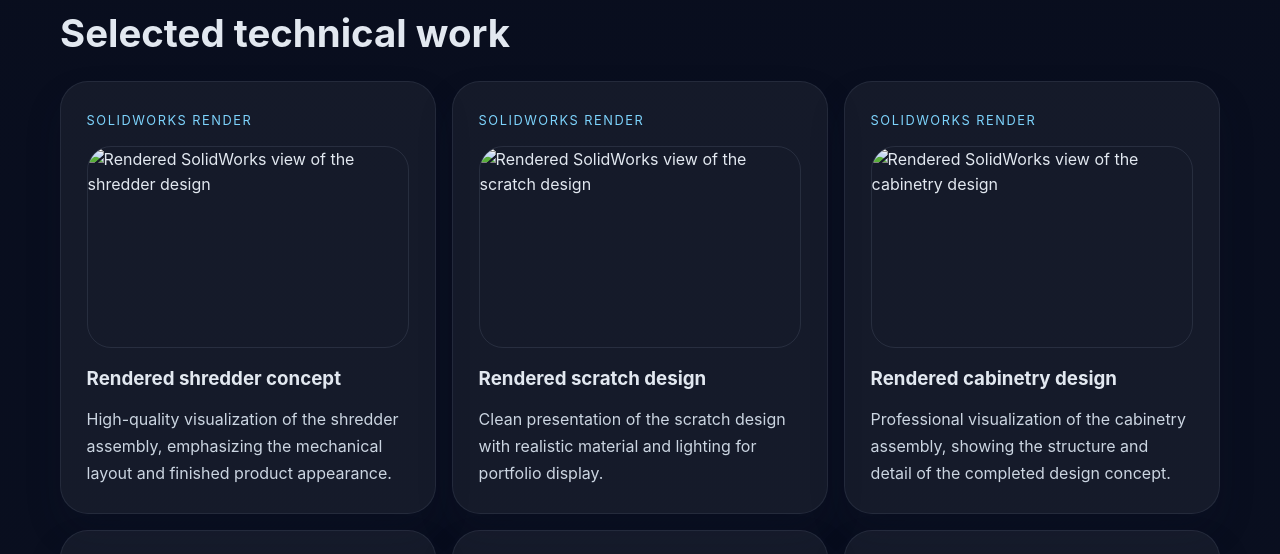
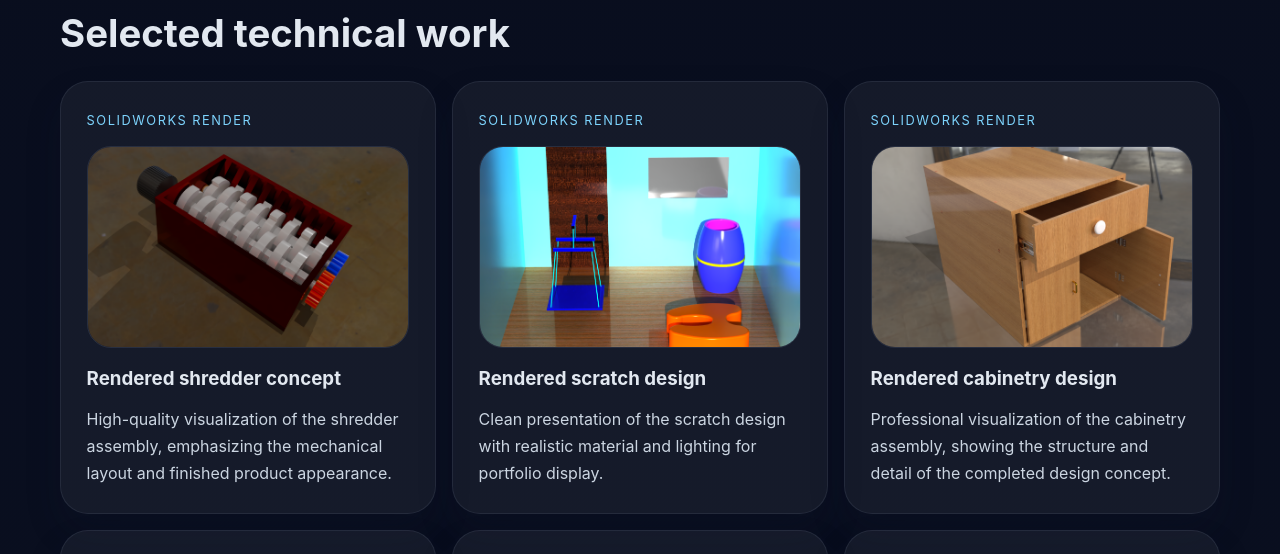
Before and after one commit to clinthoo/new-html, a plain HTML site: page porfolio/index.html in a window 1280 px wide. Shown: the part 1853-2407 px from the top of the page. Drawn offline with Linux system fonts and the light colour scheme.

Commit message:
Update portfolio images

```diff
--- a/porfolio/index.html
+++ b/porfolio/index.html
@@ -90,7 +90,7 @@
                     <a href="#contact" class="card card-link">
                         <span class="card-label">SolidWorks Render</span>
                         <div class="card-image-wrap">
-                            <img src="assets/rendered%20shredder%20solidworks.png" alt="Rendered SolidWorks view of the shredder design" class="card-image">
+                            <img src="assets/rendered-shredder-solidworks.png" alt="Rendered SolidWorks view of the shredder design" class="card-image">
                         </div>
                         <h3>Rendered shredder concept</h3>
                         <p>High-quality visualization of the shredder assembly, emphasizing the mechanical layout and finished product appearance.</p>
@@ -98,7 +98,7 @@
                     <a href="#contact" class="card card-link">
                         <span class="card-label">SolidWorks Render</span>
                         <div class="card-image-wrap">
-                            <img src="assets/scratch%20render%20solidworks.png" alt="Rendered SolidWorks view of the scratch design" class="card-image">
+                            <img src="assets/scratch-render-solidworks.png" alt="Rendered SolidWorks view of the scratch design" class="card-image">
                         </div>
                         <h3>Rendered scratch design</h3>
                         <p>Clean presentation of the scratch design with realistic material and lighting for portfolio display.</p>
@@ -106,7 +106,7 @@
                     <a href="#contact" class="card card-link">
                         <span class="card-label">SolidWorks Render</span>
                         <div class="card-image-wrap">
-                            <img src="assets/cabinet%20rendered%20solidworks.png" alt="Rendered SolidWorks view of the cabinetry design" class="card-image">
+                            <img src="assets/cabinet-rendered-solidworks.png" alt="Rendered SolidWorks view of the cabinetry design" class="card-image">
                         </div>
                         <h3>Rendered cabinetry design</h3>
                         <p>Professional visualization of the cabinetry assembly, showing the structure and detail of the completed design concept.</p>
```
Also changed, not shown: porfolio/assets/cabinet-rendered-solidworks.png (added), porfolio/assets/rendered-shredder-solidworks.png (added), porfolio/assets/scratch-render-solidworks.png (added).
